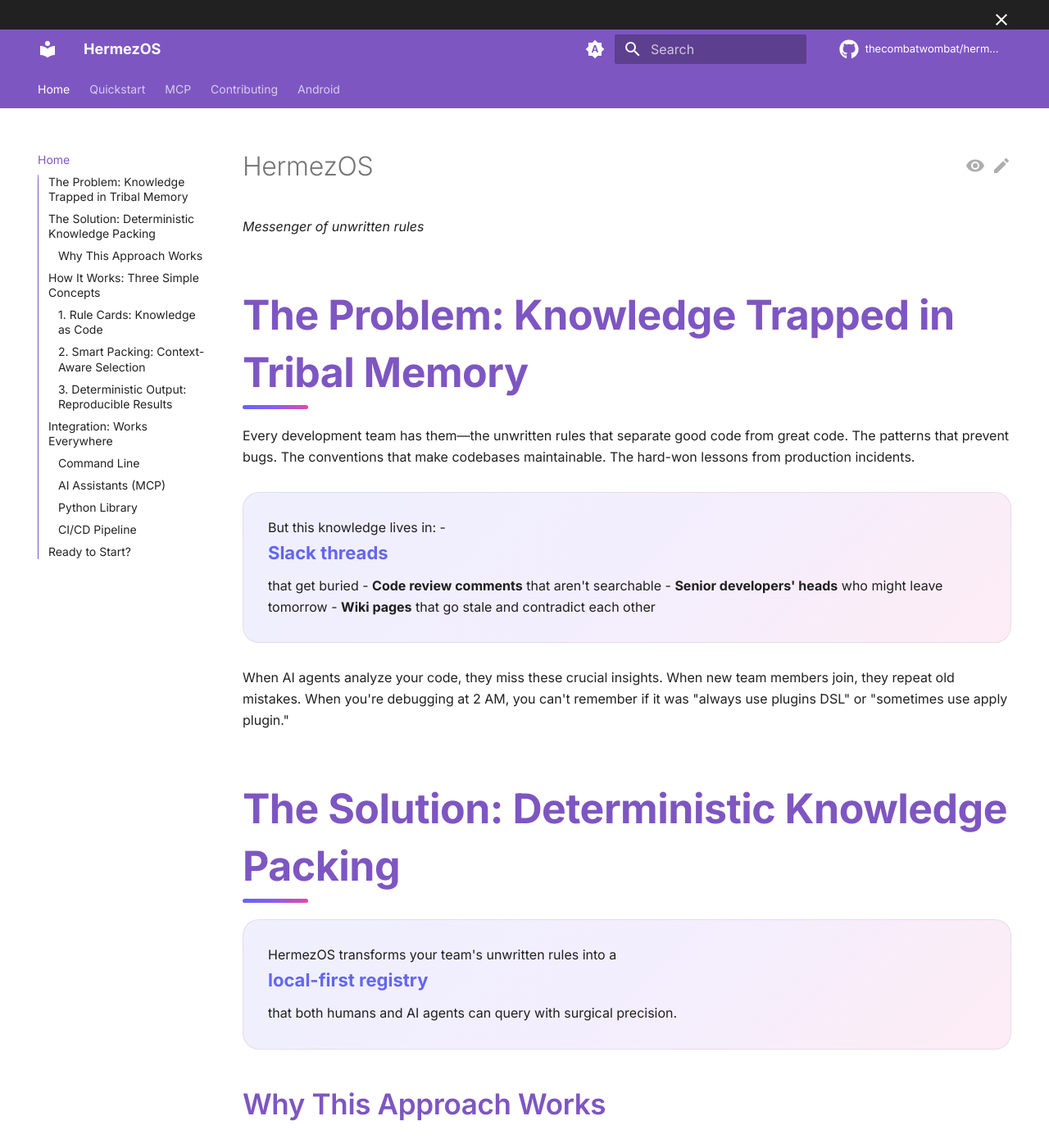
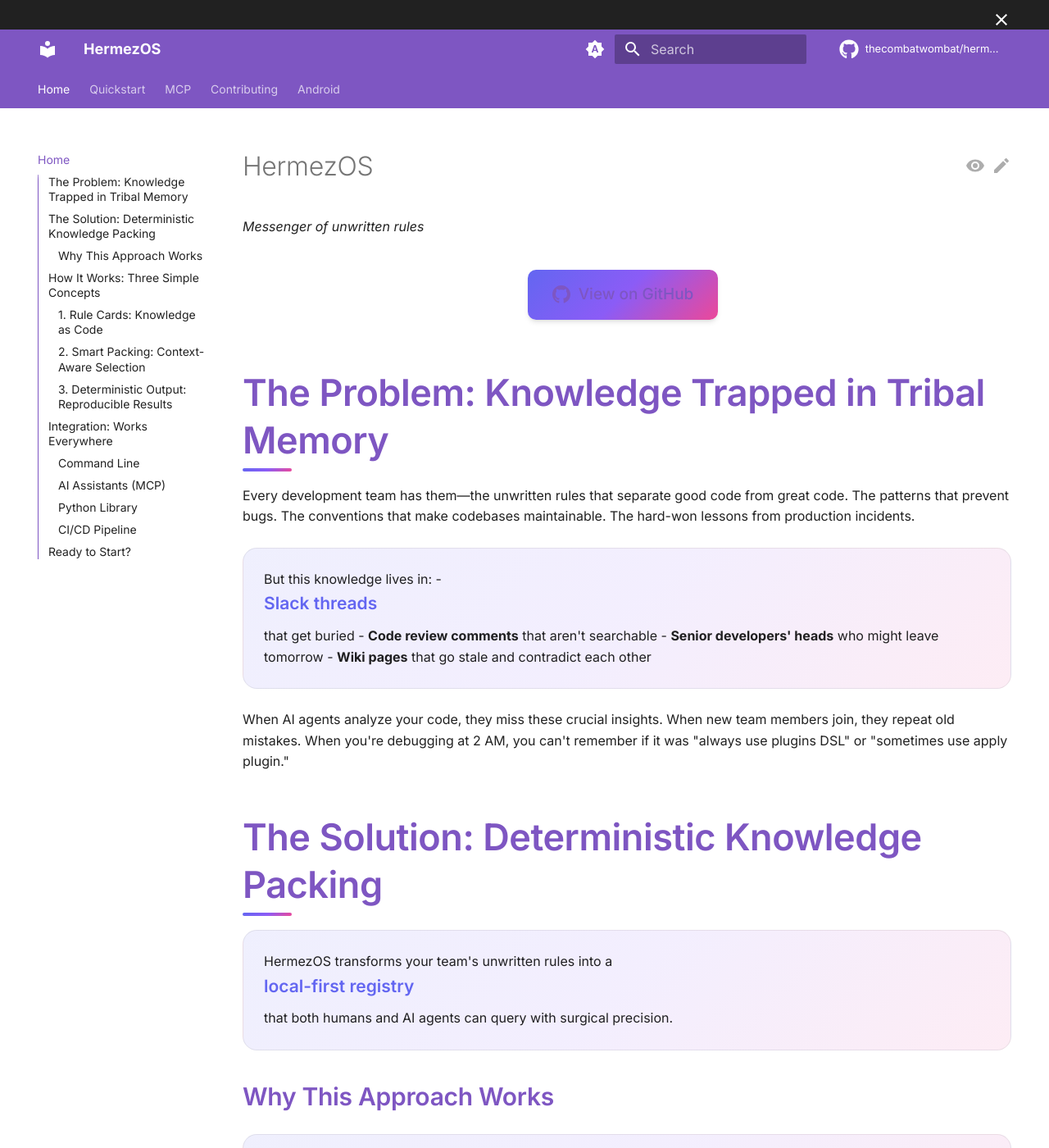
Before and after one commit to thecombatwombat/hermezos, an MkDocs documentation site: the page built from docs/index.md, in a window 1280 px wide and 1400 px high. Shown: the whole window at 82% size. Built offline with MkDocs 1.6.1 and Material for MkDocs 9.7.7, drawn with Linux system fonts in a browser that asks for light colours; comment, search, counter and statistics services are not loaded.

Commit message:
Better docs styling

```diff
--- a/docs/index.md
+++ b/docs/index.md
@@ -5,6 +5,15 @@
 
 # HermezOS
 *Messenger of unwritten rules*
+
+<div style="text-align: center; margin: 1.5rem 0;">
+  <a href="https://github.com/thecombatwombat/hermezos" class="repo-link" target="_blank" rel="noopener">
+    <svg xmlns="http://www.w3.org/2000/svg" viewBox="0 0 24 24">
+      <path d="M12 0c-6.626 0-12 5.373-12 12 0 5.302 3.438 9.8 8.207 11.387.599.111.793-.261.793-.577v-2.234c-3.338.726-4.033-1.416-4.033-1.416-.546-1.387-1.333-1.756-1.333-1.756-1.089-.745.083-.729.083-.729 1.205.084 1.839 1.237 1.839 1.237 1.07 1.834 2.807 1.304 3.492.997.107-.775.418-1.305.762-1.604-2.665-.305-5.467-1.334-5.467-5.931 0-1.311.469-2.381 1.236-3.221-.124-.303-.535-1.524.117-3.176 0 0 1.008-.322 3.301 1.23.957-.266 1.983-.399 3.003-.404 1.02.005 2.047.138 3.006.404 2.291-1.552 3.297-1.23 3.297-1.23.653 1.653.242 2.874.118 3.176.77.84 1.235 1.911 1.235 3.221 0 4.609-2.807 5.624-5.479 5.921.43.372.823 1.102.823 2.222v3.293c0 .319.192.694.801.576 4.765-1.589 8.199-6.086 8.199-11.386 0-6.627-5.373-12-12-12z"/>
+    </svg>
+    View on GitHub
+  </a>
+</div>
 
 ## The Problem: Knowledge Trapped in Tribal Memory
 
--- a/docs/stylesheets/extra.css
+++ b/docs/stylesheets/extra.css
@@ -23,53 +23,55 @@
 
 /* Hero Section Styling */
 .md-typeset h1:first-child {
-  font-size: 4rem;
-  font-weight: 800;
+  font-size: 3.5rem;
+  font-weight: 700;
   background: var(--hermez-gradient);
   -webkit-background-clip: text;
   -webkit-text-fill-color: transparent;
   background-clip: text;
   text-align: center;
   margin: 2rem 0 1rem 0;
-  line-height: 1.1;
-  letter-spacing: -0.02em;
+  line-height: 1.2;
+  letter-spacing: -0.015em;
 }
 
 .md-typeset h1:first-child + p {
-  font-size: 1.5rem;
-  font-weight: 300;
+  font-size: 1.25rem;
+  font-weight: 400;
   text-align: center;
   color: var(--md-default-fg-color--light);
-  margin-bottom: 3rem;
+  margin-bottom: 2.5rem;
   font-style: italic;
 }
 
 /* Section Headers */
 .md-typeset h2 {
-  font-size: 2.5rem;
-  font-weight: 700;
-  margin: 3rem 0 1.5rem 0;
+  font-size: 2.25rem;
+  font-weight: 600;
+  margin: 2.5rem 0 1.25rem 0;
   position: relative;
   color: var(--md-primary-fg-color);
   letter-spacing: -0.01em;
+  line-height: 1.3;
 }
 
 .md-typeset h2::after {
   content: '';
   position: absolute;
-  bottom: -0.5rem;
+  bottom: -0.4rem;
   left: 0;
-  width: 4rem;
-  height: 0.25rem;
+  width: 3rem;
+  height: 0.2rem;
   background: var(--hermez-gradient);
-  border-radius: 0.125rem;
+  border-radius: 0.1rem;
 }
 
 .md-typeset h3 {
-  font-size: 1.75rem;
+  font-size: 1.5rem;
   font-weight: 600;
-  margin: 2rem 0 1rem 0;
+  margin: 1.75rem 0 0.875rem 0;
   color: var(--md-primary-fg-color);
+  line-height: 1.4;
 }
 
 /* Enhanced Code Blocks */
@@ -110,12 +112,13 @@
 .md-typeset p:has(strong:first-child) {
   background: var(--hermez-gradient-subtle);
   border: 1px solid var(--md-default-fg-color--lightest);
-  border-radius: 1rem;
-  padding: 1.5rem;
-  margin: 1.5rem 0;
+  border-radius: 0.875rem;
+  padding: 1.25rem;
+  margin: 1.25rem 0;
   position: relative;
   backdrop-filter: blur(10px);
   transition: all 0.3s ease;
+  line-height: 1.6;
 }
 
 .md-typeset p:has(strong:first-child):hover {
@@ -126,8 +129,8 @@
 
 .md-typeset p:has(strong:first-child) strong:first-child {
   display: block;
-  font-size: 1.1rem;
-  font-weight: 700;
+  font-size: 1.05rem;
+  font-weight: 600;
   margin-bottom: 0.5rem;
   color: var(--hermez-primary);
 }
@@ -236,22 +239,58 @@
   font-weight: 300;
 }
 
+/* Repository Link Styling */
+.repo-link {
+  display: inline-flex;
+  align-items: center;
+  gap: 0.5rem;
+  background: var(--hermez-gradient);
+  color: white;
+  padding: 0.75rem 1.5rem;
+  border-radius: 0.5rem;
+  text-decoration: none;
+  font-weight: 500;
+  font-size: 0.95rem;
+  box-shadow: var(--hermez-shadow);
+  transition: all 0.3s ease;
+  margin: 0.5rem 0.5rem 0.5rem 0;
+}
+
+.repo-link:hover {
+  transform: translateY(-1px);
+  box-shadow: var(--hermez-shadow-lg);
+  filter: brightness(1.05);
+  text-decoration: none;
+  color: white;
+}
+
+.repo-link svg {
+  width: 1.1rem;
+  height: 1.1rem;
+  fill: currentColor;
+}
+
 /* Responsive Design */
 @media (max-width: 768px) {
   .md-typeset h1:first-child {
-    font-size: 2.5rem;
+    font-size: 2.75rem;
   }
 
   .md-typeset h2 {
-    font-size: 2rem;
+    font-size: 1.875rem;
   }
 
   .md-typeset h3 {
-    font-size: 1.5rem;
+    font-size: 1.375rem;
   }
 
   .md-typeset p:has(strong:first-child) {
     padding: 1rem;
+  }
+
+  .repo-link {
+    padding: 0.625rem 1.25rem;
+    font-size: 0.9rem;
   }
 }
 
```
